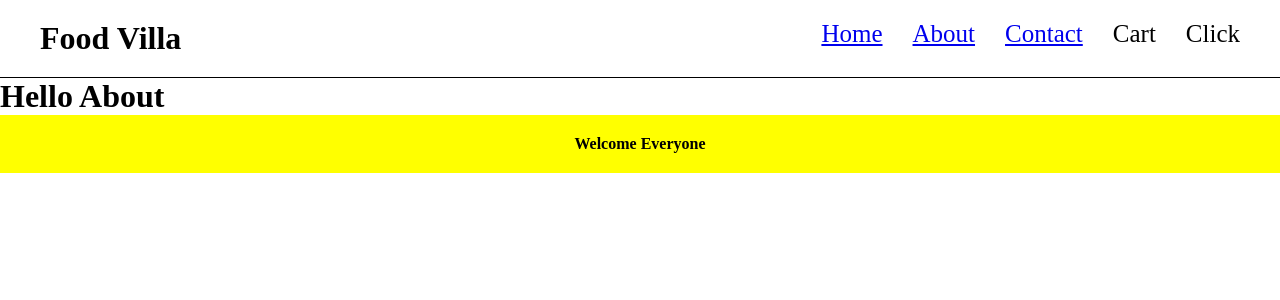
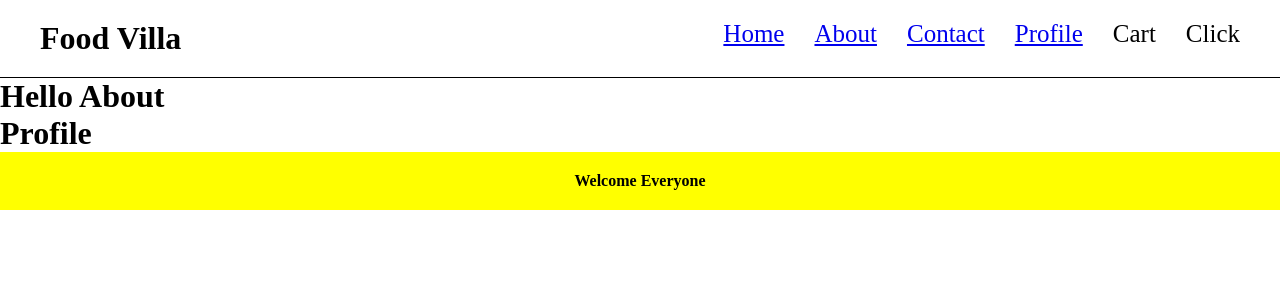
Before and after one commit to KoushikwebDev/React-E-Commerce-App, a React (Vite) app: page /about/profile in a window 1280 px wide. Shown: the top 300 px of the page. Built offline with nearby package versions, Linux system fonts and the light colour scheme.

Commit message:
Nested routing done

```diff
--- a/src/MyComponents/About.js
+++ b/src/MyComponents/About.js
@@ -1,7 +1,13 @@
 import React from "react";
+import { Outlet } from "react-router-dom";
 
 function About() {
-  return <h1>Hello About</h1>;
+  return (
+    <>
+      <h1>Hello About</h1>
+      <Outlet />
+    </>
+  );
 }
 
 export default About;
--- a/src/MyComponents/Header.js
+++ b/src/MyComponents/Header.js
@@ -27,6 +27,10 @@ const HeaderComponent = () => {
           <li>
             <Link to="/contact">Contact</Link>
           </li>
+
+          <li>
+            <Link to="/about/profile">Profile</Link>
+          </li>
           <li>Cart</li>
           <li onClick={changeTitle}>Click</li>
         </ul>
--- /dev/null
+++ b/src/MyComponents/Profile.js
@@ -0,0 +1,7 @@
+import React from "react";
+
+function Profile() {
+  return <h1>Profile</h1>;
+}
+
+export default Profile;
```
